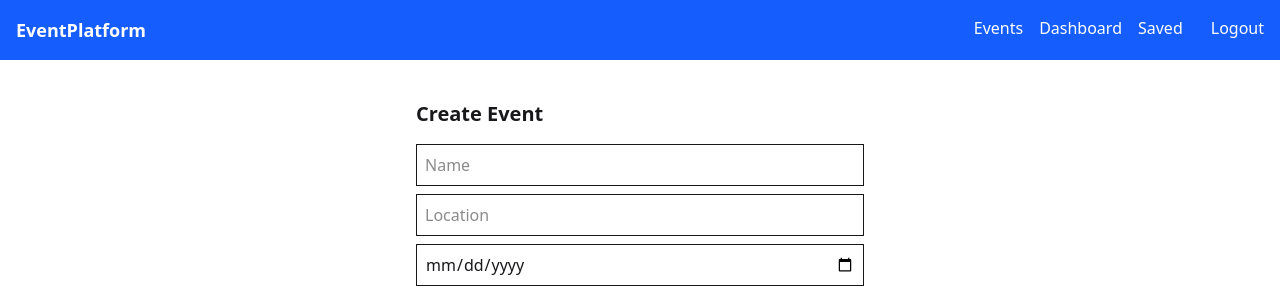
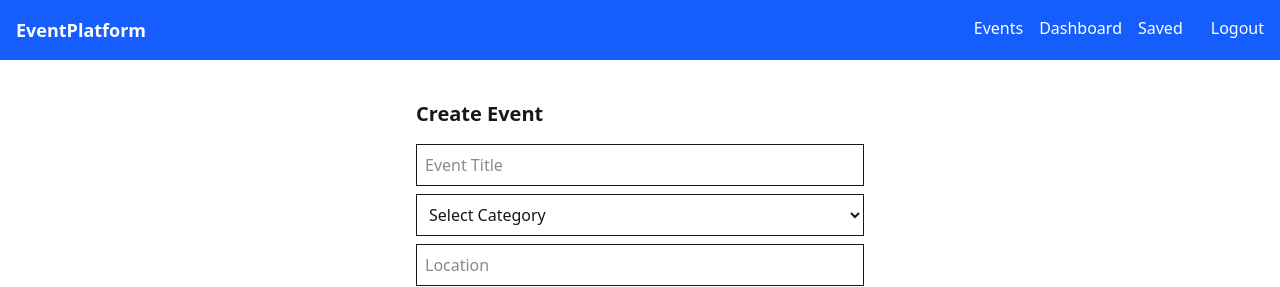
Before and after one commit to Sumaiyaakter98/Event-Listing-Platform, a React (Vite) app in the folder client/: page /dashboard in a window 1280 px wide. Shown: the top 287 px of the page. Built offline with nearby package versions, Linux system fonts and the light colour scheme; no server answers; sample sign-in values are in the browser's storage.

Commit message:
Fixed Dashboard

```diff
--- a/client/src/pages/Dashboard.jsx
+++ b/client/src/pages/Dashboard.jsx
@@ -3,7 +3,8 @@ import api from "../services/api";
 
 const Dashboard = () => {
   const [events, setEvents] = useState([]);
-  const [name, setName] = useState("");
+  const [title, setTitle] = useState("");
+  const [category, setCategory] = useState("");
   const [location, setLocation] = useState("");
   const [date, setDate] = useState("");
   const [time, setTime] = useState("");
@@ -17,9 +18,9 @@ const Dashboard = () => {
   const createEvent = async (e) => {
     e.preventDefault();
     try {
-      const res = await api.post("/events", { name, location, date, time, description });
+      const res = await api.post("/events", { title,category, location, date, time, description });
       setEvents([...events, res.data]);
-      setName(""); setLocation(""); setDate(""); setTime(""); setDescription("");
+      setTitle("");setCategory(""); setLocation(""); setDate(""); setTime(""); setDescription("");
     } catch (err) {
       console.log(err.response?.data || err.message);
       alert(err.response?.data?.error || "Failed to create event");
@@ -30,7 +31,19 @@ const Dashboard = () => {
     <div className="max-w-md mx-auto mt-10">
       <h2 className="text-xl font-bold mb-4">Create Event</h2>
       <form onSubmit={createEvent}>
-        <input placeholder="Name" value={name} onChange={e=>setName(e.target.value)} className="border w-full p-2 mb-2"/>
+        <input placeholder="Event Title" value={title} onChange={e=>setName(e.target.value)} className="border w-full p-2 mb-2"/>
+       <select
+          value={category}
+          onChange={e=>setCategory(e.target.value)}
+          className="border w-full p-2 mb-2"
+          required
+        >
+          <option value="">Select Category</option>
+          <option value="Tech">Tech</option>
+          <option value="Music">Music</option>
+          <option value="Sports">Sports</option>
+          <option value="Education">Education</option>
+        </select>
         <input placeholder="Location" value={location} onChange={e=>setLocation(e.target.value)} className="border w-full p-2 mb-2"/>
         <input type="date" value={date} onChange={e=>setDate(e.target.value)} className="border w-full p-2 mb-2"/>
         <input type="time" value={time} onChange={e=>setTime(e.target.value)} className="border w-full p-2 mb-2"/>
```
